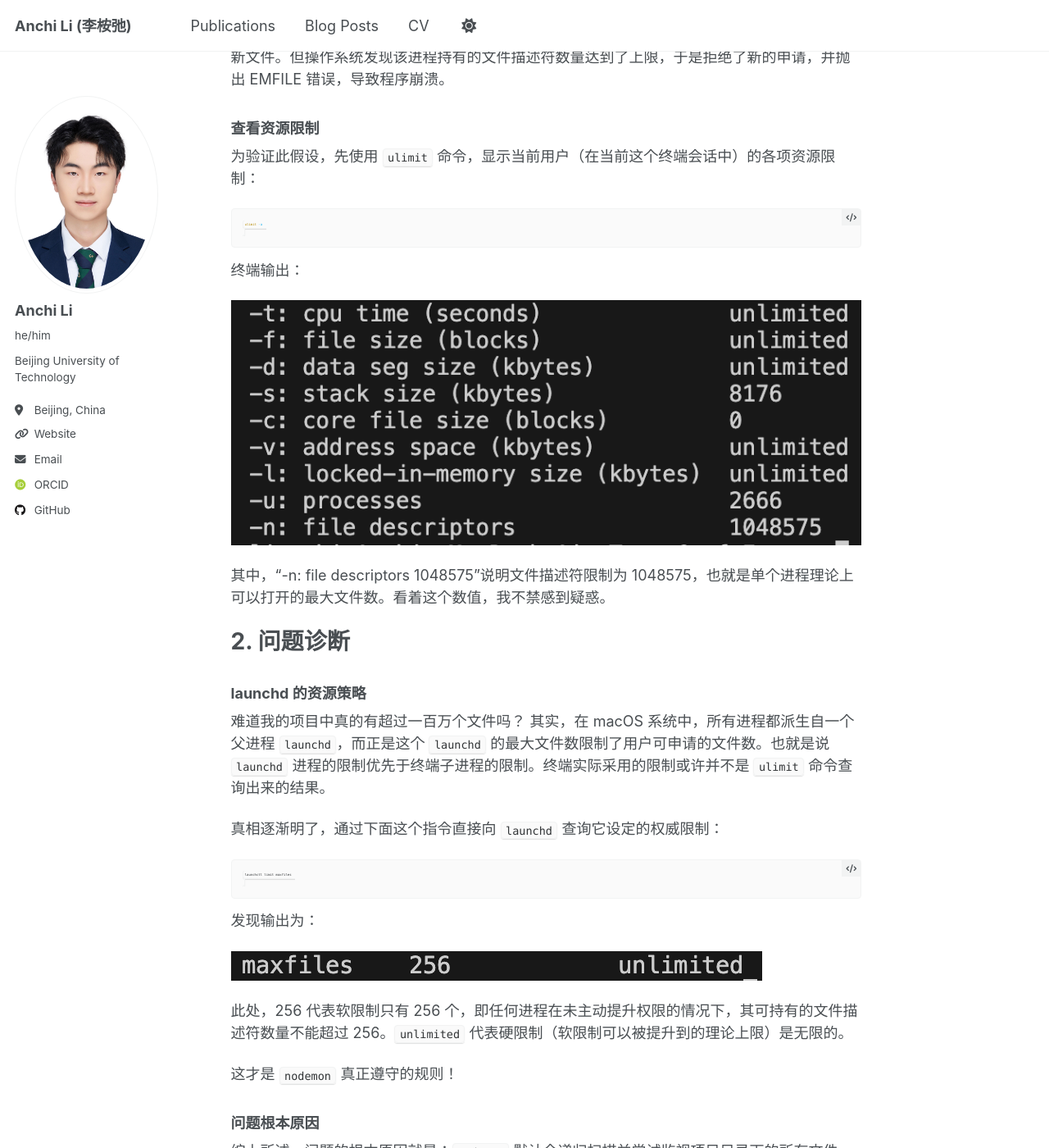
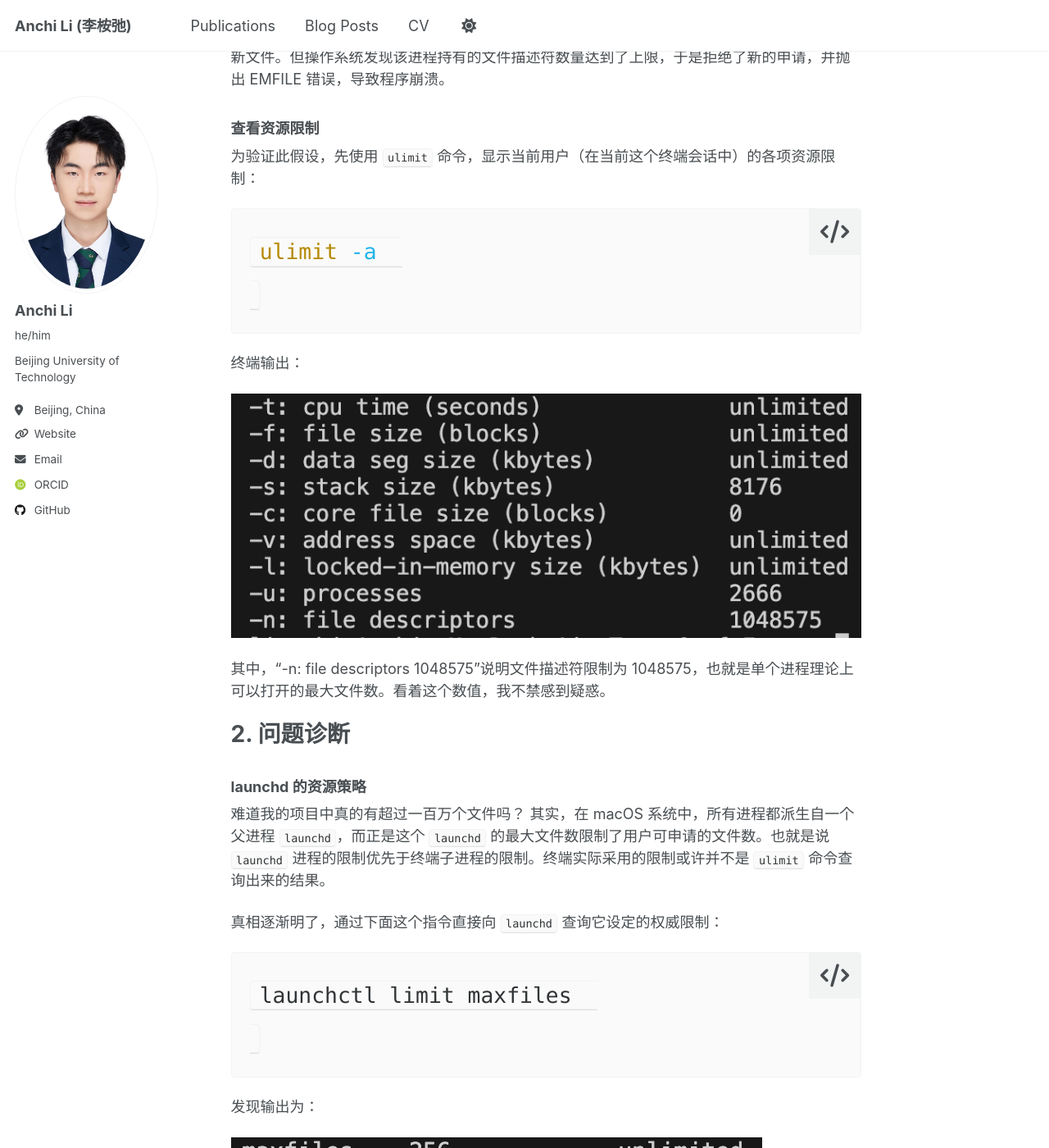
Before and after one commit to l1anch1/l1anch1.github.io, a Jekyll site: the page built from _posts/2025-6-15-EMFILE-Issues-Analysis.md, in a window 1280 px wide and 1400 px high, scrolled down 774 px. Shown: the whole window at 82% size. Built offline with Jekyll 4.4.1, drawn with Linux system fonts in a browser that asks for light colours; some web fonts are replaced.

Commit message:
update blog style

```diff
--- a/_sass/_syntax.scss
+++ b/_sass/_syntax.scss
@@ -10,7 +10,7 @@ div.highlighter-rouge, figure.highlight {
   border-radius: $border-radius;
   background-color: var(--global-code-background-color);
   //box-shadow: $box-shadow;
-  font-size: $type-size-6;
+  font-size: $type-size-4;
 
   &:before {
     position: absolute;
@@ -20,7 +20,7 @@ div.highlighter-rouge, figure.highlight {
     background-color: mix(#fff, #7a8288, 90%);
     content: "\f121";
     font-family: "Font Awesome 6 Free" !important;
-    font-size: $type-size-6;
+    font-size: $type-size-4;
     line-height: 1;
     text-transform: none;
     speak: none;
@@ -29,8 +29,8 @@ div.highlighter-rouge, figure.highlight {
   .highlight {
     margin: 0;
     font-family: $monospace;
-    font-size: $type-size-8;
-    line-height: 1.8;
+    font-size: $type-size-4;
+    line-height: 1.5;
   }
 }
 .highlight pre {
```
